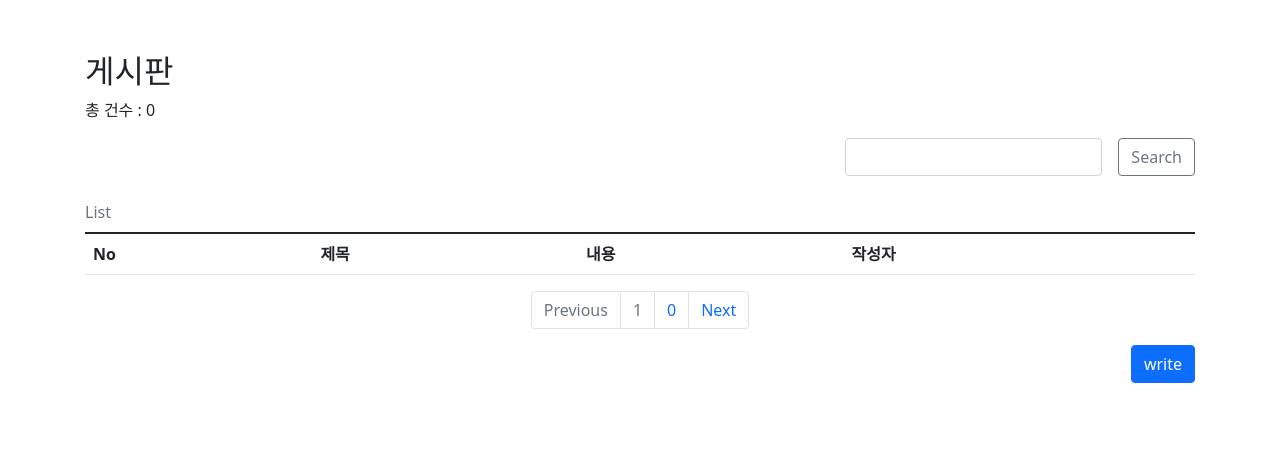
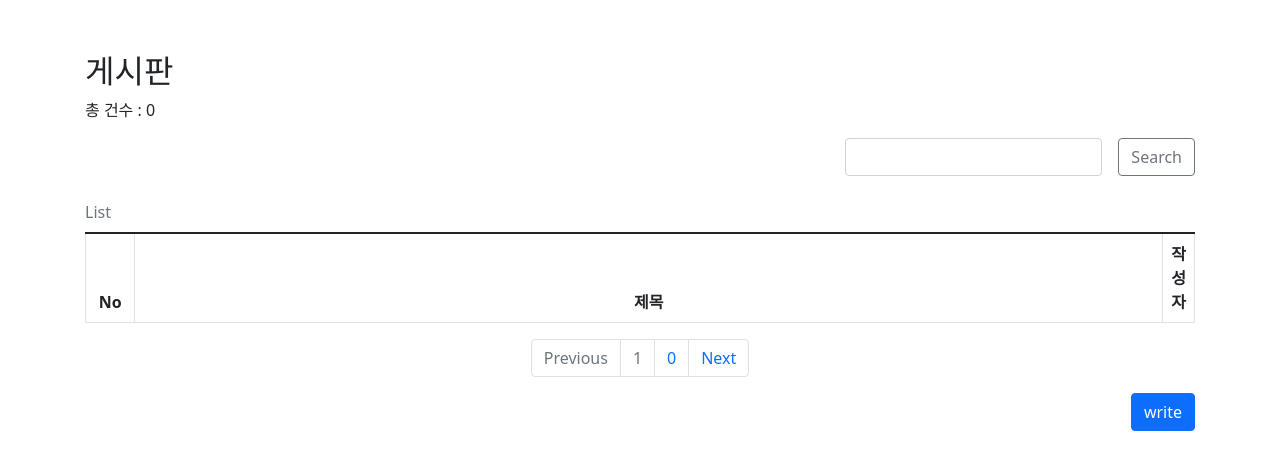
Before and after one commit to wmdwjddyd6/Board, a Spring Boot app: page /board/list in a window 1280 px wide. Shown: the part 56-526 px from the top of the page. Run offline with Spring Boot 4, Linux system fonts and the light colour scheme; the visitor is signed in with stand-in values (Sample User, id 1); data that the repository does not hold is empty; some of the project's set-up classes (security, data sources, template engines, error pages and the like) are left out, and stand-ins take their place; some libraries are stand-ins or nearby versions.

Commit message:
board : list, form html 수정

```diff
--- a/board/src/main/resources/templates/board/form.html
+++ b/board/src/main/resources/templates/board/form.html
@@ -42,7 +42,7 @@
                 </div>
                 <!-- button -->
                 <div class="nav justify-content-end">
-                    <button type="submit" class="ms-2 btn btn-primary">write</button>
+                    <button type="submit" class="me-2 btn btn-primary">write</button>
                     <a type="button" class="btn btn-primary" th:href="@{/board/list}">exit</a>
                 </div>
             </form>
--- a/board/src/main/resources/templates/board/list.html
+++ b/board/src/main/resources/templates/board/list.html
@@ -36,28 +36,21 @@
             </form>
 
             <!-- contents -->
-            <table class="table caption-top table-hover">
+            <table class="table caption-top table-bordered table-hover">
                 <caption>List</caption>
                 <thead>
                     <tr>
-                        <th scope="col">No</th>
-                        <th scope="col">제목</th>
-                        <th scope="col">내용</th>
-                        <th scope="col">작성자</th>
+                        <th class="text-center" width="50" scope="col">No</th>
+                        <th class="text-center" width="1100" scope="col">제목</th>
+                        <th class="text-center" scope="col">작성자</th>
                     </tr>
                 </thead>
 
                 <tbody>
                     <tr th:each="board : ${boards}">
-                        <th class="mt-5" scope="row" th:text="${board.id}">1</th>
+                        <th class="mt-5 text-center" scope="row" th:text="${board.id}">1</th>
                         <td><a th:text="${board.title}" th:href="@{/board/post(id=${board.id})}" style="text-decoration:none; color:black;">제목</a></td>
-                        <td th:text="${board.member.username}">작성자</td>
-                        <td>
-                            <form th:action="@{/board/delete}" method="post">
-                                <input type="hidden" th:name="boardId" th:value="${board.id}">
-                                <button class="btn btn-outline-secondary" th:if="${board.member.username == #httpServletRequest.remoteUser}" name="${board.id}" type="submit">삭제</button>
-                            </form>
-                        </td>
+                        <td class="text-center" th:text="${board.member.username}">작성자</td>
                         <!-- <td>
                             <form th:action="@{/board/update}" method="post">
                                 <input type="hidden" th:name="boardId" th:value="${board.id}">
```
